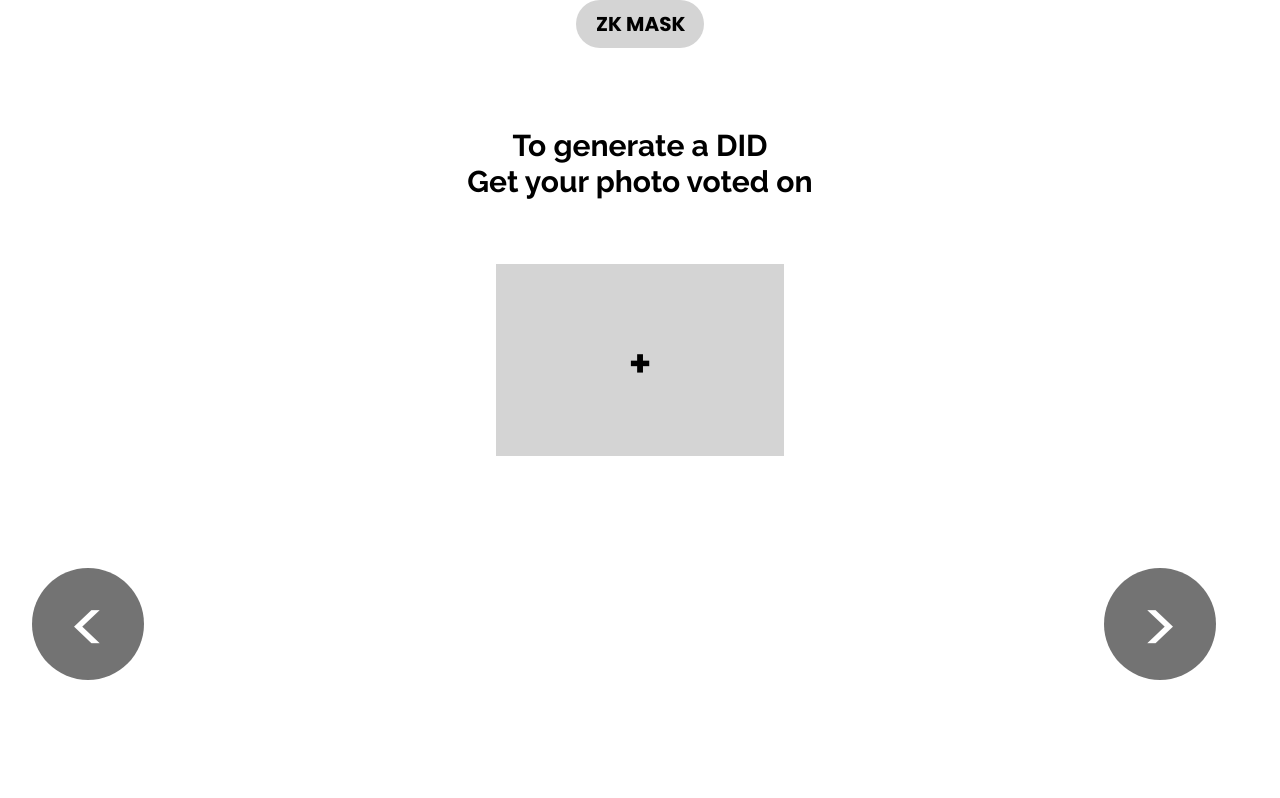
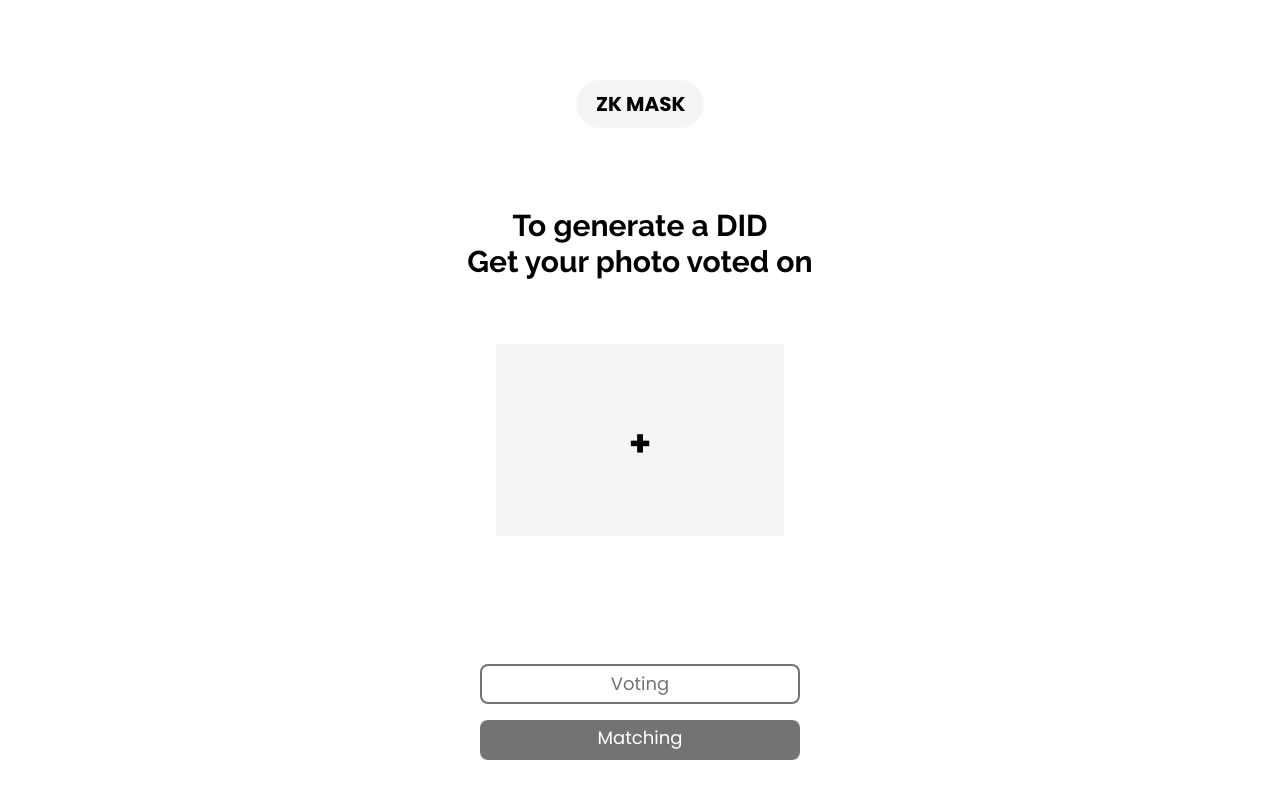
Before and after one commit to OhRobin/BlindLove, a React (Vite) app in the folder frontend/: page / in a window 1280 px wide. Built offline with nearby package versions, Linux system fonts and the light colour scheme.

Commit message:
Home page design modified

```diff
--- a/frontend/src/components/UploadPhotoFrame.tsx
+++ b/frontend/src/components/UploadPhotoFrame.tsx
@@ -1,6 +1,6 @@
 function UploadPhotoFrame() {
     return (
-    <div className="bg-neutral-300 w-72 h-48 py-20 mx-auto text-center text-4xl font-bold">
+    <div className="bg-neutral-100 w-72 h-48 py-20 mx-auto text-center text-4xl font-bold">
         +
     </div>
     );
--- a/frontend/src/components/ZkMask.tsx
+++ b/frontend/src/components/ZkMask.tsx
@@ -1,6 +1,6 @@
 function ZkMask() {
     return (
-    <div className="rounded-full whitespace-nowrap bg-neutral-300 w-32 h-12 text-xl font-bold px-5 py-2.5 mx-auto">
+    <div className="rounded-full mt-20 whitespace-nowrap bg-neutral-100 w-32 h-12 text-xl font-bold px-5 py-2.5 mx-auto">
         ZK MASK
     </div>
     );
--- a/frontend/src/components/button/MatchingButton.tsx
+++ b/frontend/src/components/button/MatchingButton.tsx
@@ -1,7 +1,7 @@
 function MatchingButton() {
     return (
-        <div className="absolute mt-28 rounded-full w-28 h-28 bg-neutral-500 mr-8 text-center ml-24 right-8 text-7xl text-white p-6">
-            {">"}
+        <div className="mt-4 mx-auto rounded-lg w-80 h-10 bg-neutral-500 text-center left-8 text-lg text-white p-1">
+            {"Matching"}
         </div>
     )
 }
--- a/frontend/src/components/button/VotingButton.tsx
+++ b/frontend/src/components/button/VotingButton.tsx
@@ -1,7 +1,7 @@
 function VotingButton() {
     return (
-        <div className="absolute mt-28 rounded-full w-28 h-28 bg-neutral-500 text-center left-8 text-7xl text-white p-6">
-            {"<"}
+        <div className="mt-32 mx-auto rounded-lg w-80 h-10 bg-white text-center left-8 text-lg border-2 border-neutral-500 text-neutral-500 p-1">
+            {"Voting"}
         </div>
     )
 }
```
